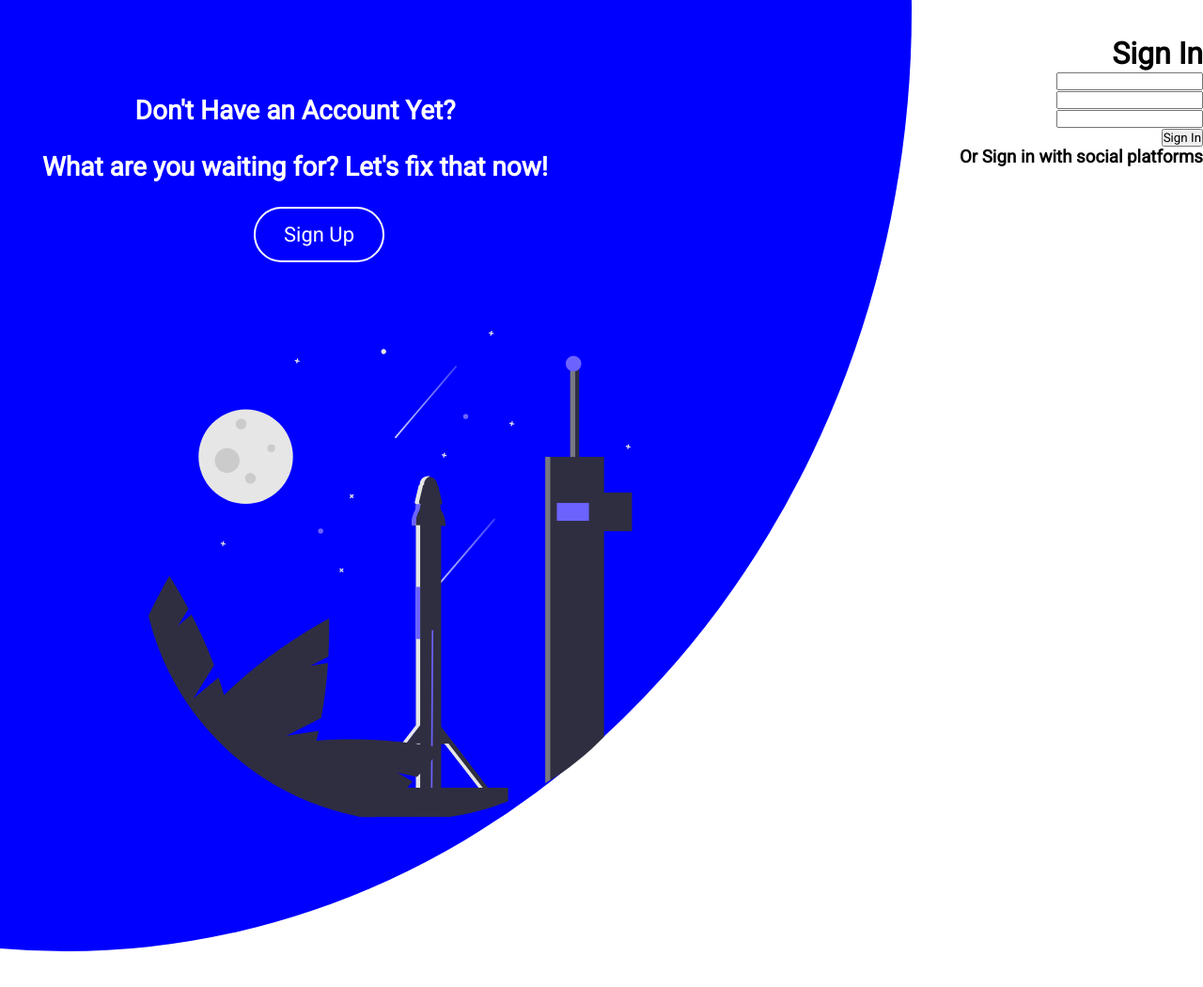
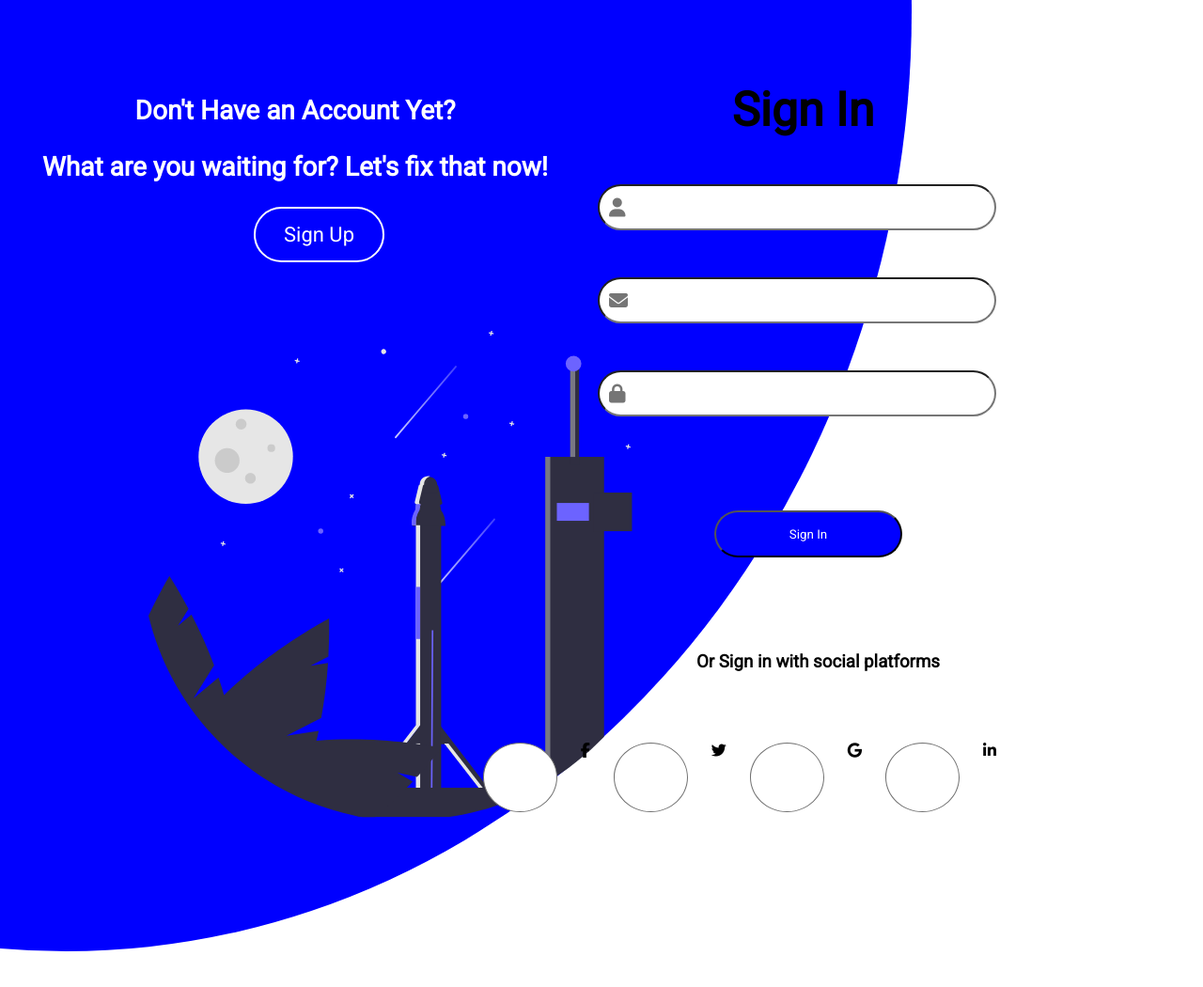
Before and after one commit to exion89/DoubleTapCRM-Login, a plain HTML site: page index.html in a window 1280 px wide. Shown: the top 1050 px of the page at 94% size. Drawn offline with Linux system fonts and the light colour scheme.

Commit message:
Added styling to forms and started socials

```diff
--- a/index.html
+++ b/index.html
@@ -7,6 +7,7 @@
     <link rel="preconnect" href="https://fonts.googleapis.com">
     <link rel="preconnect" href="https://fonts.gstatic.com" crossorigin>
     <link href="https://fonts.googleapis.com/css2?family=Roboto:wght@300;400&display=swap" rel="stylesheet">
+    <script src="https://kit.fontawesome.com/0c8c671f9c.js" crossorigin="anonymous"></script>
     <title>Double Tap - Sign In</title>
 
 </head>
@@ -31,13 +32,13 @@
         <h1>Sign In</h1>
         </div>
         <div class="username-form">
-            <input type="text">
+            <input type="text" placeholder="">
         </div>
         <div class="email-form">
-            <input type="email">
+            <input type="email" placeholder="">
         </div>
         <div class="password-form">
-            <input type="password">
+            <input type="password" placeholder="">
         </div>
         <div class="signin-button">
             <button type="button">Sign In</button>
@@ -45,6 +46,17 @@
         <div class="social-text">
             <h3>Or Sign in with social platforms</h3>
         </div>
+
+        <section class="social-buttons">
+            <img src="./images/icon-wrap.png" class="icon-wrapper">
+            <span class="fa-brands fa-facebook-f"></span>
+            <img src="./images/icon-wrap.png" class="icon-wrapper">
+            <span class="fa-brands fa-twitter"></span>
+            <img src="./images/icon-wrap.png" class="icon-wrapper">
+            <span class="fa-brands fa-google"></span>
+            <img src="./images/icon-wrap.png" class="icon-wrapper">
+            <span class="fa-brands fa-linkedin-in"></span>
+        </section>
     </main>
 </body>
 </html>
--- a/main.css
+++ b/main.css
@@ -60,34 +60,109 @@ a {
     align-items: right;
     position: relative;
     z-index: 3;
+
 }
 
 .main-signin h1 {
     text-align: right;
+    font-size: 50px;
+    font-weight: 500px;
+    margin-right: 350px;
+    margin-top: 50px;
+    margin-bottom: 50px;
 }
 
 .username-form {
     float: right;
     clear: both;
+    margin-right: 220px;
+    margin-left: 1140px;
+    margin-bottom: 50px;
+
+}
+
+.username-form input {
+    border-radius: 25px;
+    padding: 10px;
+    width: 400px;
+    height: 25px;
+    font-size: 20px;
+    font-family: 'FontAwesome', Roboto;
+    font-style: normal;
 }
 
 .email-form {
     float: right;
     clear: both;
+    margin-right: 220px;
+    margin-bottom: 50px;
+}
+
+.email-form input {
+    border-radius: 25px;
+    padding: 10px;
+    width: 400px;
+    height: 25px;
+    font-size: 20px;
+    font-family: 'FontAwesome', Roboto;
 }
 
 .password-form {
     float: right;
     clear: both;
+    margin-right: 220px;
+    margin-bottom: 50px;
+}
+
+.password-form input {
+    border-radius: 25px;
+    padding: 10px;
+    width: 400px;
+    height: 25px;
+    font-size: 20px;
+    font-family: 'FontAwesome';
 }
 
 .signin-button {
     float: right;
     clear: both;
+    margin-right: 220px;
+    margin-bottom: 50px;
 
+}
+
+.signin-button button{
+    background-color: blue;
+    color: white;
+    width: 200px;
+    height: 50px;
+    margin-right: 100px;
+    border-radius: 30px;
+    margin-bottom: 50px;
+    margin-top: 50px;
 }
 
 .social-text {
     text-align: right;
     clear: both;
+    margin-right: 280px;
 }
+
+.social-buttons {
+    display: flex;
+    flex-direction: row;
+    justify-content: flex-end;
+    gap: 25px;
+    padding: 50px;
+    margin-right: 170px;
+    margin-top: 25px;
+    z-index: 1;
+    position: relative;
+}
+
+.social-buttons span {
+    position: relative;
+    z-index: 2;
+    float: left;
+    align-items: center;
+}
```
Also changed, not shown: images/Page-1.png (deleted), images/Path 151.png (deleted), images/Path 152.png (deleted), images/icon-wrap.png (renamed from images/Path 236.png).
